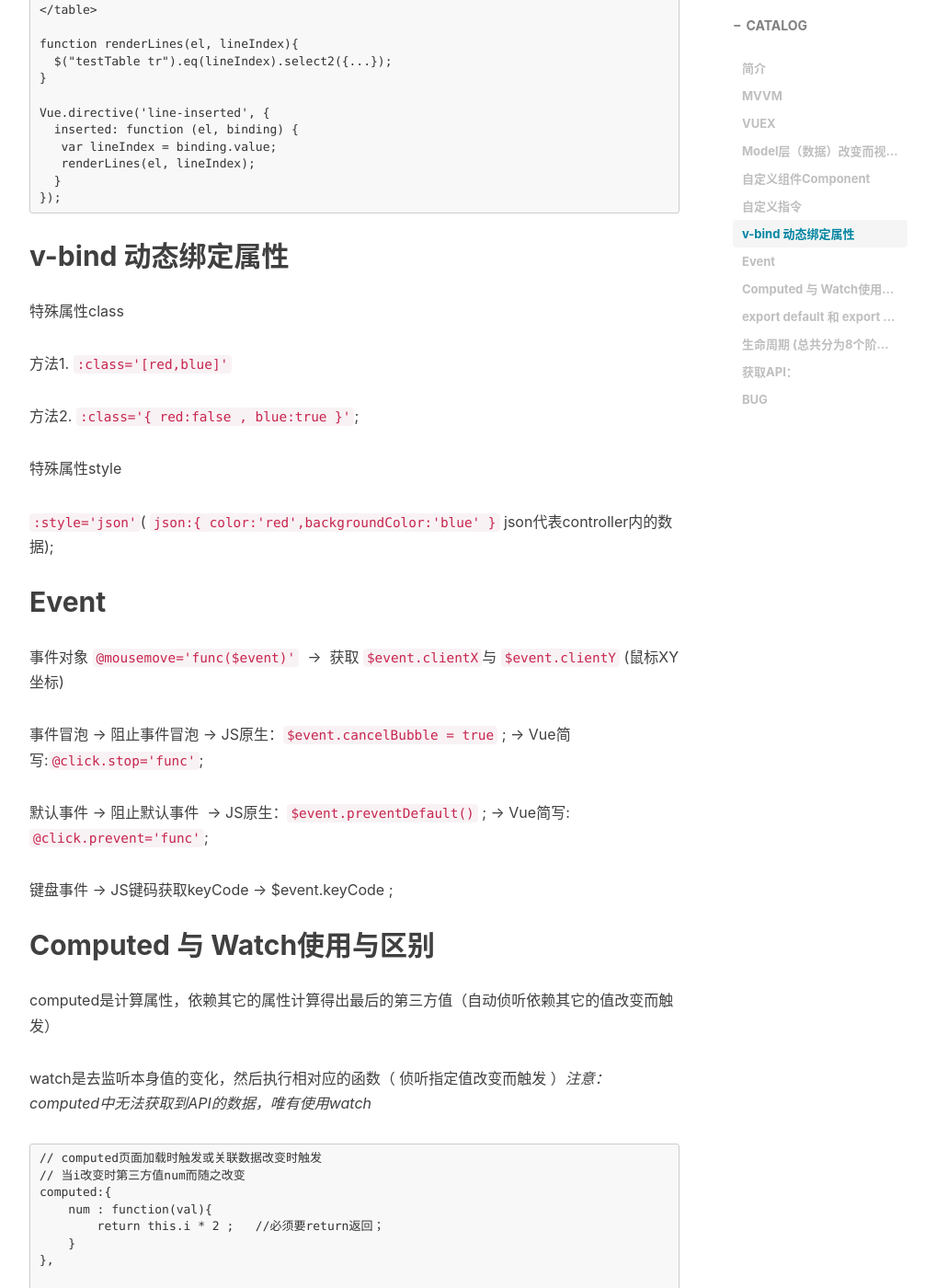
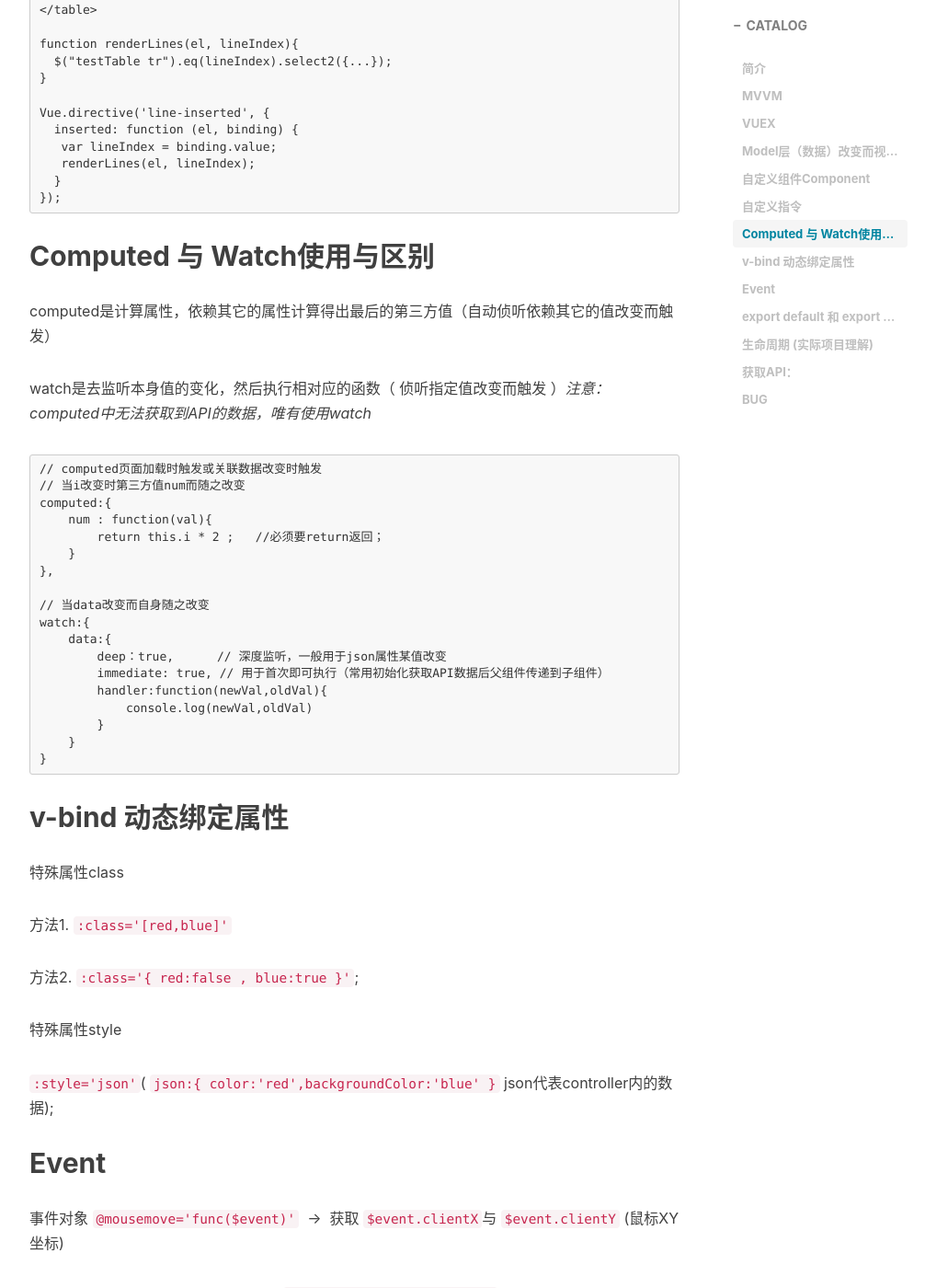
Before and after one commit to devin-huang/devin-huang.github.io, a Jekyll site: the page built from _posts/2017-08-01-Vue2.0+VUEX开发PO项目.md, in a window 1280 px wide and 1400 px high, scrolled down 4281 px. Shown: the whole window at 92% size, without its empty margins (233-1239 px from the left). Built offline with Jekyll 4.4.1, drawn with Linux system fonts in a browser that asks for light colours; nearby versions of some CDN libraries; comment, search, counter and statistics services are not loaded; some of the changed text lies outside the part shown.

Commit message:
Update 2017-08-01-Vue2.0+VUEX开发PO项目.md

````diff
--- a/_posts/2017-08-01-Vue2.0+VUEX开发PO项目.md
+++ b/_posts/2017-08-01-Vue2.0+VUEX开发PO项目.md
@@ -24,12 +24,14 @@ axios : src/utils/http.js 用于封装axios异步GET/POST/DELETE等方式获取
 
 ![](/img/pubilc/vue-po.png)
 
+
 ## MVVM
 MVVM由Model,View,ViewModel 三部分构成，Model层代表数据模型（也可以在Model中定义数据修改和操作的业务逻辑），View代表视图层，负责将数据模型转化在页面展示，ViewModel是一个同步View和Model的对象。
 
 在MVVM架构下，View和Model之间并没有直接联系，而是通过ViewModel进行交互，Model和ViewModel之间的交互是双向的， 因此View数据的变化会同步到Model中，而Model数据的变化也会立即反应到View 上。
 
 ViewModel通过双向数据绑定把View层和Model层连接了起来，而View和 Model之间的同步工作完全是自动的，无需人为干涉，因此开发者只需关注业务逻辑，不需要手动操作DOM, 不需要关注数据状态的同步问题，复杂的数据状态维护完全由 MVVM 来统一管理。
+
 
 ## VUEX
 
@@ -46,6 +48,7 @@ async ajaxTest(){
 }
 ```
 
+
 ## Model层（数据）改变而视图层（UI）没同步三种处理方式：
 
 ```
@@ -61,6 +64,7 @@ this.$nextTick([callback])
 this.$set(object,index,value); // 对象重绘(object:对象,index:索引,value：改成的值)
 
 ```
+
 
 ## 自定义组件Component
 
@@ -127,6 +131,7 @@ bus.$on('say-hello', function (arg) {                    // 在组件 B 的 crea
 })
 ```
 
+
 ## 自定义指令
 
 尽管Vue推崇数据驱动视图的理念，有的情况下仍需要对普通DOM元素进行底层操作，自定义指令就是一种有效的补充和扩展,且自定义指令需要钩子函数；
@@ -160,28 +165,6 @@ Vue.directive('line-inserted', {
 });
 ```
 
-## v-bind 动态绑定属性
-
-特殊属性class
-
-方法1. `:class='[red,blue]'`
-
-方法2. `:class='{ red:false , blue:true }'`;
-
-特殊属性style
-
-`:style='json'`( `json:{ color:'red',backgroundColor:'blue' }` json代表controller内的数据);
-
-## Event
-
-事件对象 `@mousemove='func($event)'`  ->  获取 `$event.clientX`与 `$event.clientY` (鼠标XY坐标)
-
-事件冒泡 -> 阻止事件冒泡 -> JS原生：`$event.cancelBubble = true` ; -> Vue简写:`@click.stop='func'`;
-
-默认事件 -> 阻止默认事件  -> JS原生：`$event.preventDefault()` ; -> Vue简写: `@click.prevent='func'`;
-
-键盘事件 -> JS键码获取keyCode -> $event.keyCode ;
-
 
 ## Computed 与 Watch使用与区别
 
@@ -202,7 +185,7 @@ computed:{
 watch:{
     data:{
         deep：true,      // 深度监听，一般用于json属性某值改变
-        immediate: true, // 用于首次即可执行（用于初始化获取API数据）
+        immediate: true, // 用于首次即可执行（常用初始化获取API数据后父组件传递到子组件）
         handler:function(newVal,oldVal){
             console.log(newVal,oldVal)
         }
@@ -210,13 +193,39 @@ watch:{
 }
 ```
 
+
+## v-bind 动态绑定属性
+
+特殊属性class
+
+方法1. `:class='[red,blue]'`
+
+方法2. `:class='{ red:false , blue:true }'`;
+
+特殊属性style
+
+`:style='json'`( `json:{ color:'red',backgroundColor:'blue' }` json代表controller内的数据);
+
+
+## Event
+
+事件对象 `@mousemove='func($event)'`  ->  获取 `$event.clientX`与 `$event.clientY` (鼠标XY坐标)
+
+事件冒泡 -> 阻止事件冒泡 -> JS原生：`$event.cancelBubble = true` ; -> Vue简写:`@click.stop='func'`;
+
+默认事件 -> 阻止默认事件  -> JS原生：`$event.preventDefault()` ; -> Vue简写: `@click.prevent='func'`;
+
+键盘事件 -> JS键码获取keyCode -> $event.keyCode ;
+
+
 ## export default 和 export 区别
 
 export与export default均可用于导出常量、函数、文件、模块等 (export、import可以有多个，export default仅有一个)
 
 通过export方式导出，在导入时要加{}，export default则不需要
 
-## 生命周期 (总共分为8个阶段创建前/后，载入前/后，更新前/后，销毁前/后)
+
+## 生命周期 (实际项目理解)
 
 由于VUE是写在onload中所以不存在jquery的onready & onload说法，仍存在VUE自身DOM/数据生命周期，一般文档时就载入用黑下划线的事件；
 
@@ -238,6 +247,7 @@ export与export default均可用于导出常量、函数、文件、模块等 (e
 * 封装Axios全局使用：
 参考PO目录 src/utils/http.js(包含TOKEN验证配置 + Vue + Axios + Element Message)
 
+
 ## BUG
 
 **Failed to mount component: template or render function not defined**
````
